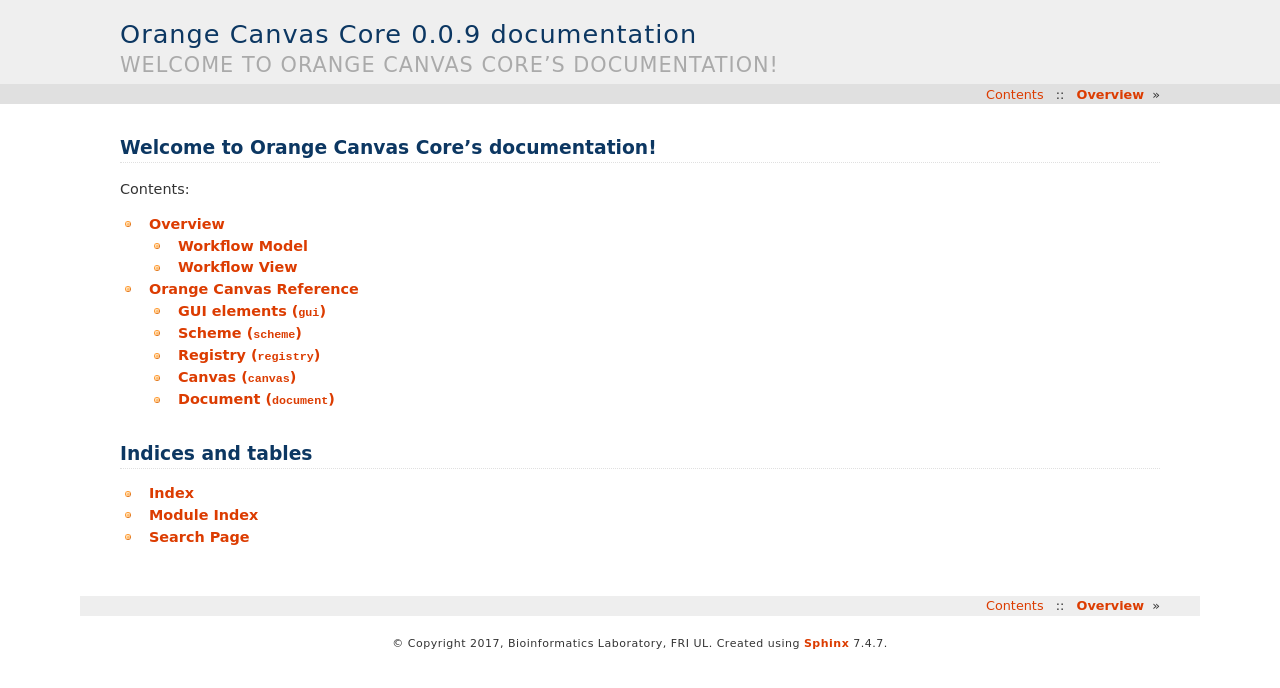
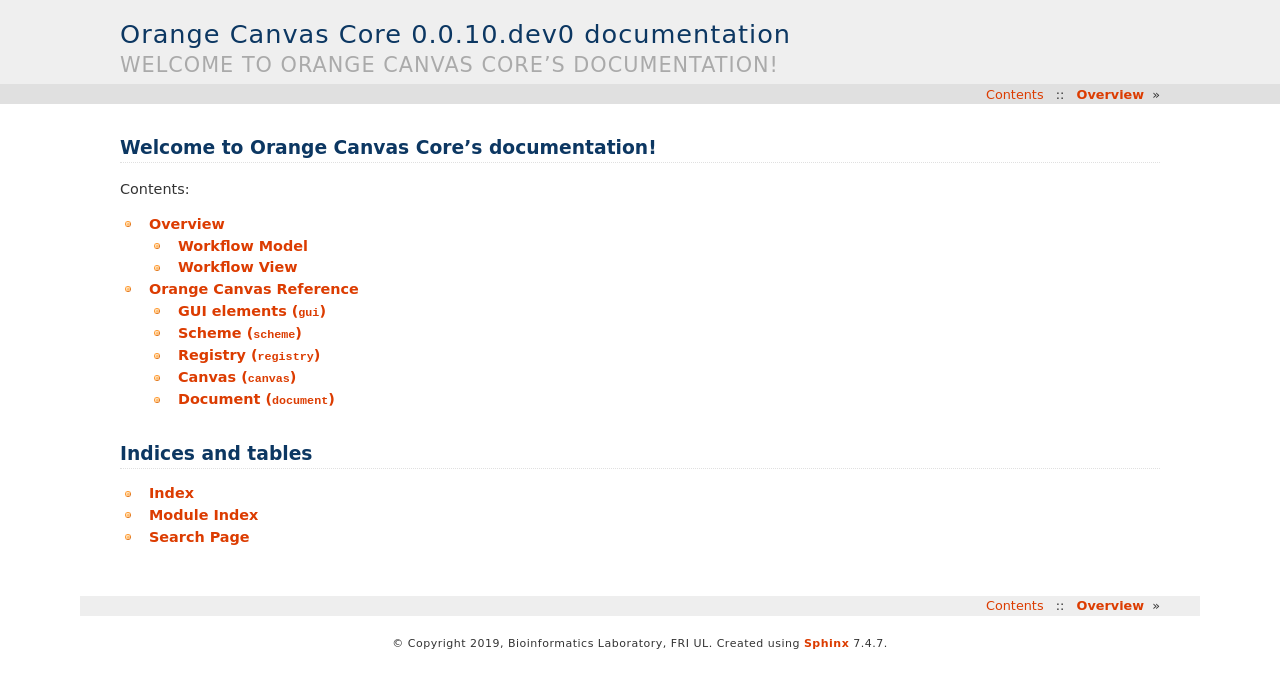
Before and after one commit to biolab/orange-canvas-core, a Sphinx documentation site: the page built from docs/source/index.rst, in a window 1280 px wide. Shown: the top 688 px of the page. Built offline with Sphinx 7.4.7, drawn with Linux system fonts in a browser that asks for light colours.

Commit message:
docs: Update version and date

```diff
--- a/docs/source/conf.py
+++ b/docs/source/conf.py
@@ -52,7 +52,7 @@
 
 # General information about the project.
 project = u'Orange Canvas Core'
-copyright = u'2017, Bioinformatics Laboratory, FRI UL'
+copyright = u'2019, Bioinformatics Laboratory, FRI UL'
 author = u'Bioinformatics Laboratory, FRI UL'
 
 # The version info for the project you're documenting, acts as replacement for
@@ -62,7 +62,7 @@
 # The short X.Y version.
 version = '0.0'
 # The full version, including alpha/beta/rc tags.
-release = '0.0.9'
+release = '0.0.10.dev0'
 
 # The language for content autogenerated by Sphinx. Refer to documentation
 # for a list of supported languages.
```
